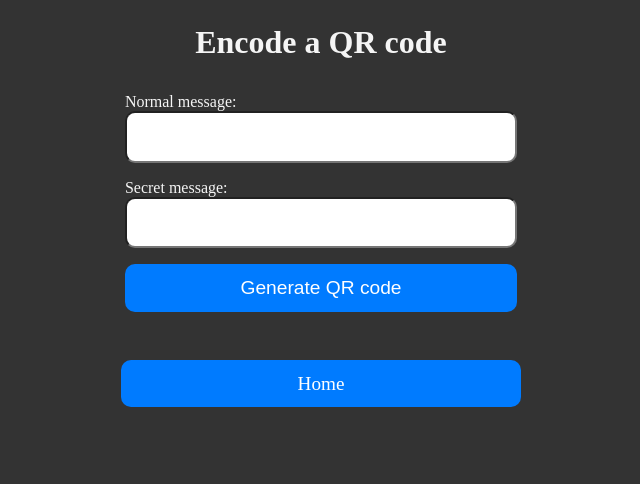
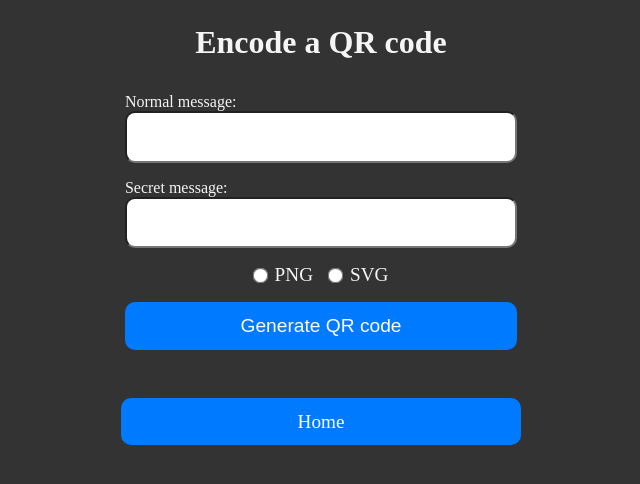
Before and after one commit to LyuboPetkov/SecQR, a Flask app: page /secret-message/encode in a window 1280 px wide. Shown: the top 484 px of the page, without its empty margins (319-959 px from the left). Run offline with Flask 3, Linux system fonts and the light colour scheme; parts of the project's set-up code (start-up, migrations or seed data) failed here and were passed over.

Commit message:
SVG update

```diff
--- a/server.py
+++ b/server.py
@@ -125,6 +125,7 @@ def encode_qr():
 def encode_data():
     normal_message = request.form.get('normal-message')
     secret_message = request.form.get('secret-message')
+    format = request.form.get('format', 'png')  # Default to 'png' if no format is selected
 
     status_normal, _ = check_url_safety(normal_message)
     status_secret, _ = check_url_safety(secret_message)
@@ -132,8 +133,15 @@ def encode_data():
     if status_normal == "URL is dangerous" or status_secret == "URL is dangerous":
         return redirect(url_for('dangerous_data'))
 
-    create_custom_qr(normal_message, secret_message)
-    return redirect(url_for('custom_qr'))
+    file_path = create_custom_qr(normal_message, secret_message, format)
+    if file_path:
+        session['file_path'] = file_path
+        session['format'] = format  # Save the format to the session
+        return redirect(url_for('custom_qr'))
+    else:
+        return "Failed to create QR code", 500
+
+
 
 @app.route('/secret-message/encode/dangerous-data')
 def dangerous_data():
--- a/static/styles/style.css
+++ b/static/styles/style.css
@@ -113,6 +113,28 @@ footer {
     max-width: 200px;
 }
 
+/* Styling for radio buttons */
+.radio-group {
+    display: flex;
+    justify-content: center;
+    align-items: center;
+    gap: 1rem;
+    margin-bottom: 1rem;
+}
+
+.radio-group label {
+    display: flex;
+    align-items: center;
+    gap: 0.5rem;
+    font-size: 1.2rem;
+}
+
+.radio-group input[type="radio"] {
+    margin: 0;
+    transform: scale(1.2);
+}
+
+
 /* Media query for smaller screens */
 @media (max-width: 600px) {
     body {
--- a/templates/secret-message/encode.html
+++ b/templates/secret-message/encode.html
@@ -11,6 +11,16 @@
         <label for="secret-message">Secret message:</label>
         <input type="text" id="secret-message" name="secret-message" maxlength="57" required>
     </div>
+    <div class="radio-group">
+        <label for="format-png">
+            <input type="radio" id="format-png" name="format" value="png" required>
+            PNG
+        </label>
+        <label for="format-svg">
+            <input type="radio" id="format-svg" name="format" value="svg">
+            SVG
+        </label>
+    </div>
     <div>
         <button type="submit">Generate QR code</button>
     </div>
```
Also changed, not shown: encoder.py (+43 -7 lines), templates/secret-message/custom-qr.html (+11 -1 lines), static/images/modified_qr.png (deleted), templates/secret-message/result-secret.html (line endings or trailing spaces).
